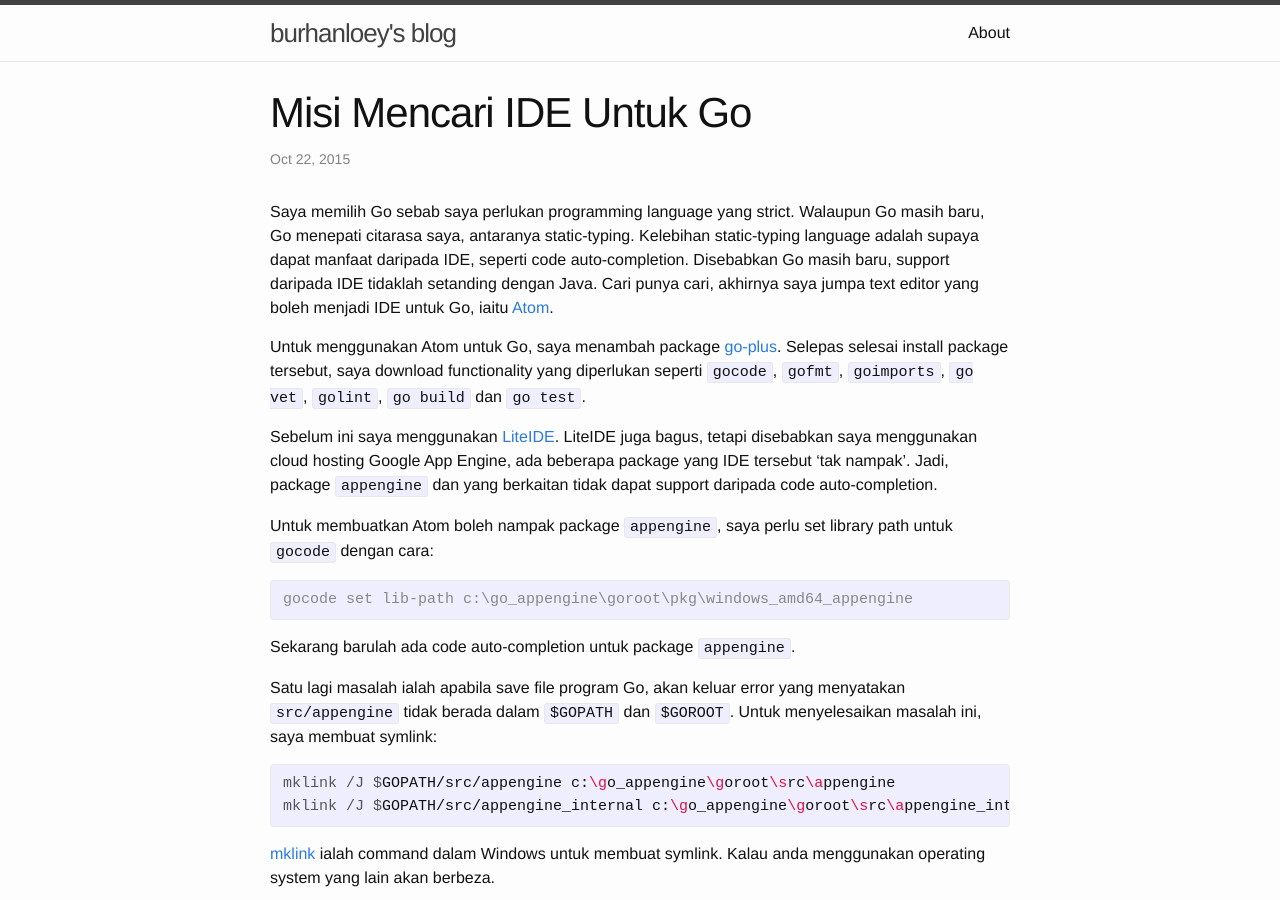
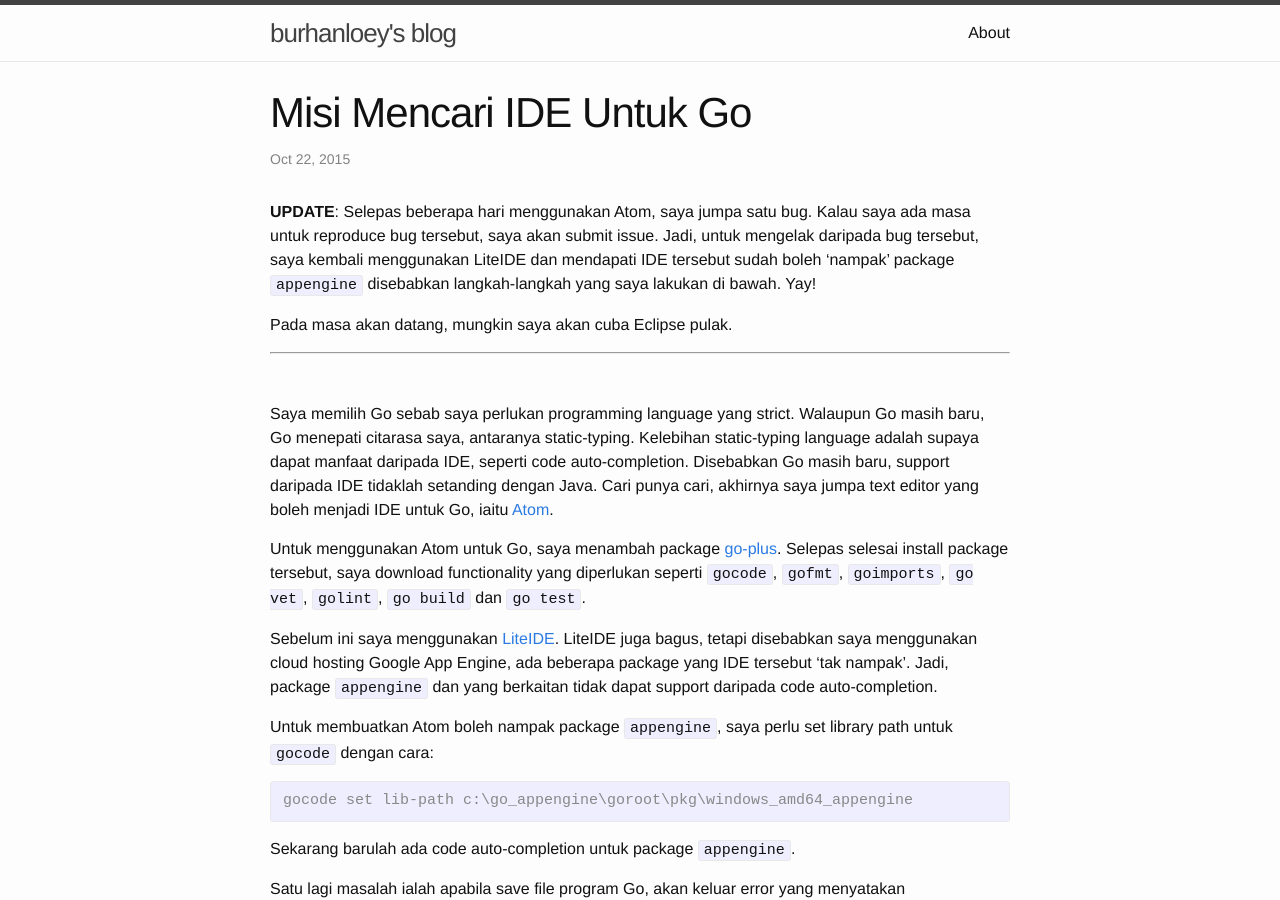
Before and after one commit to burhanloey/burhanloey.github.io, a Jekyll site: the page built from _posts/2015-10-22-misi-mencari-ide-untuk-go.markdown, in a window 1280 px wide and 900 px high. Built offline with Jekyll 4.4.1, drawn with Linux system fonts in a browser that asks for light colours.

Commit message:
Update post

```diff
--- a/_posts/2015-10-22-misi-mencari-ide-untuk-go.markdown
+++ b/_posts/2015-10-22-misi-mencari-ide-untuk-go.markdown
@@ -4,6 +4,13 @@ title: "Misi Mencari IDE Untuk Go"
 date: 2015-10-22 16:42:00
 categories: go
 ---
+**UPDATE**: Selepas beberapa hari menggunakan Atom, saya jumpa satu bug. Kalau saya ada masa untuk reproduce bug tersebut, saya akan submit issue. Jadi, untuk mengelak daripada bug tersebut, saya kembali menggunakan LiteIDE dan mendapati IDE tersebut sudah boleh 'nampak' package `appengine` disebabkan langkah-langkah yang saya lakukan di bawah. Yay!
+
+Pada masa akan datang, mungkin saya akan cuba Eclipse pulak.
+
+---
+<br />
+<br />
 Saya memilih Go sebab saya perlukan programming language yang strict. Walaupun Go masih baru, Go menepati citarasa saya, antaranya static-typing. Kelebihan static-typing language adalah supaya dapat manfaat daripada IDE, seperti code auto-completion. Disebabkan Go masih baru, support daripada IDE tidaklah setanding dengan Java. Cari punya cari, akhirnya saya jumpa text editor yang boleh menjadi IDE untuk Go, iaitu [Atom](https://atom.io/).
 
 Untuk menggunakan Atom untuk Go, saya menambah package [go-plus](https://atom.io/packages/go-plus). Selepas selesai install package tersebut, saya download functionality yang diperlukan seperti `gocode`, `gofmt`, `goimports`, `go vet`, `golint`, `go build` dan `go test`.
```
